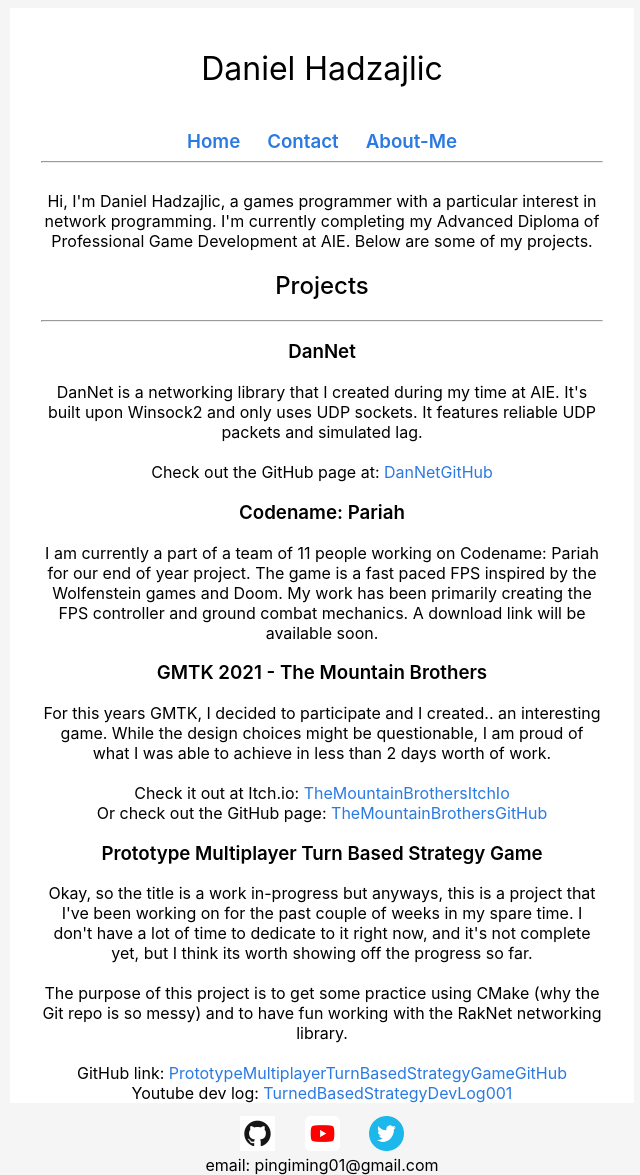
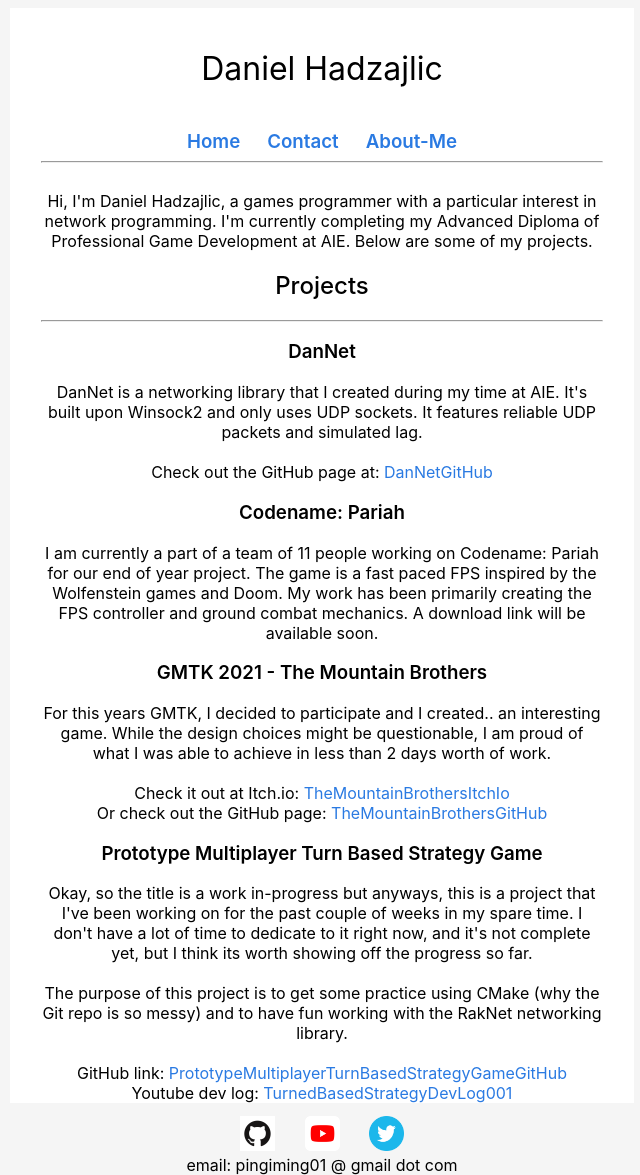
Before and after one commit to Pingimingi22/Pingimingi22.github.io, a Jekyll site: the page built from index.markdown, in a window 1280 px wide. Shown: the whole page, without its empty margins (318-958 px from the left). Built offline with Jekyll 4.4.1, drawn with Linux system fonts in a browser that asks for light colours.

Commit message:
Broke up email address for footer.html.

```diff
--- a/_includes/footer.html
+++ b/_includes/footer.html
@@ -55,7 +55,7 @@ div.email-address
                 <img src="assets/button_img/twitter-icon.png" alt="twitter-icon" width="35" height="35"></a>
             </div>
 
-            <div class="email-address">email: pingiming01@gmail.com</div>
+            <div class="email-address">email: pingiming01 @ gmail dot com</div>
 
 
         </div>
```
